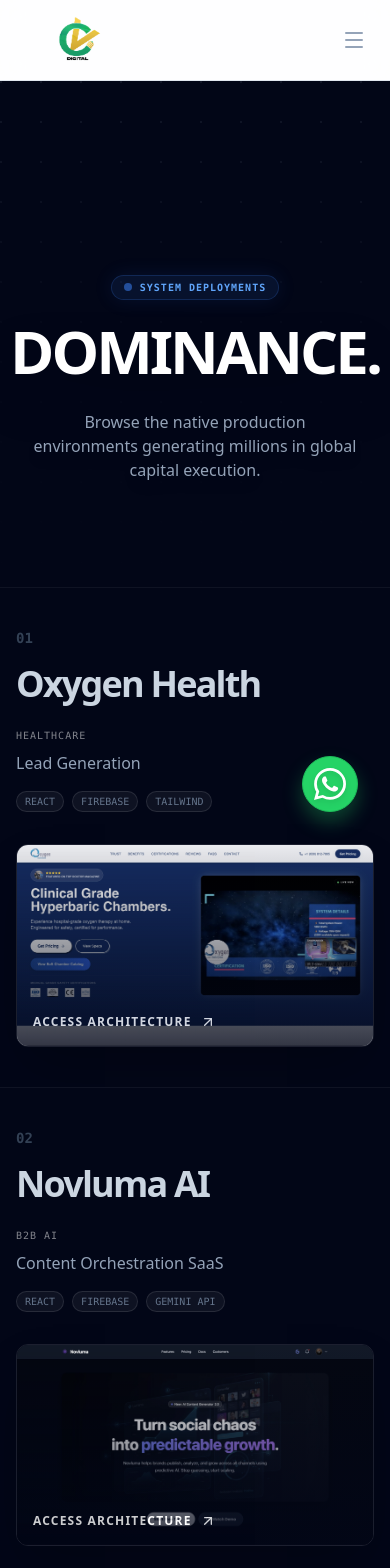
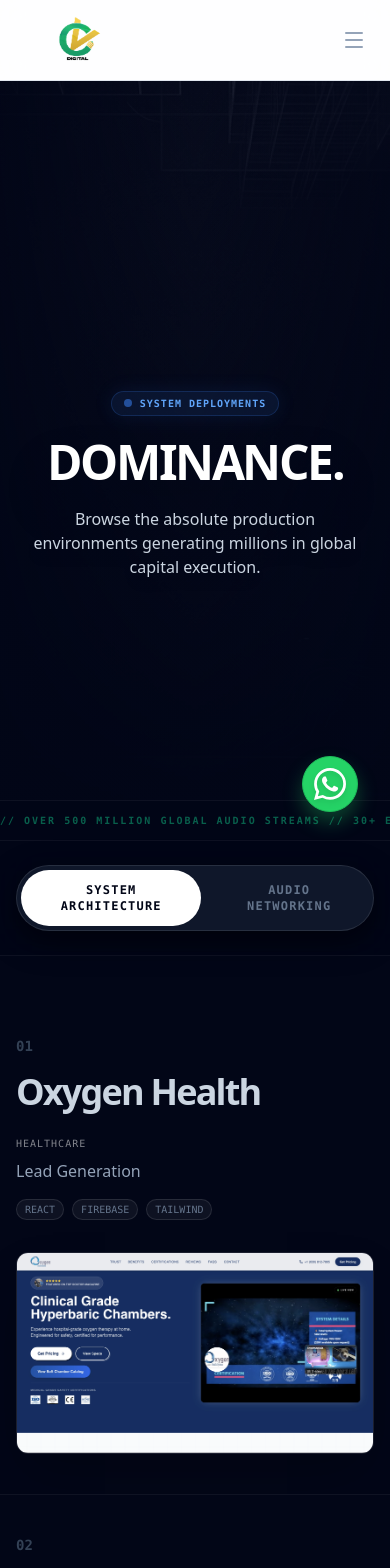
Before and after one commit to VictorChidex1/cv-digitals, a React (Vite) app: page /work in a window 390 px wide. Shown: the top 1568 px of the page. Built offline with nearby package versions, Linux system fonts and the light colour scheme.

Commit message:
upgraded the works page with artist section

```diff
--- a/src/components/works/WorksHero.tsx
+++ b/src/components/works/WorksHero.tsx
@@ -1,11 +1,16 @@
 import { useRef } from 'react';
 import gsap from 'gsap';
 import { useGSAP } from '@gsap/react';
+import { ScrollTrigger } from 'gsap/ScrollTrigger';
+
+gsap.registerPlugin(ScrollTrigger);
 
 export function WorksHero() {
   const containerRef = useRef<HTMLDivElement>(null);
+  const imageRef = useRef<HTMLImageElement>(null);
 
   useGSAP(() => {
+    // Staggered letters
     gsap.from(".hero-char", {
       y: 100,
       opacity: 0,
@@ -21,30 +26,85 @@
       delay: 0.8,
       duration: 1,
     });
+
+    // Cinematic WebGL Parallax Physics interpolating absolute matrix translations
+    if(imageRef.current) {
+      gsap.to(imageRef.current, {
+        yPercent: 25,
+        scale: 1.1,
+        filter: "blur(20px) grayscale(100%)",
+        opacity: 0.15,
+        ease: "none",
+        scrollTrigger: {
+          trigger: containerRef.current,
+          start: "top top",
+          end: "bottom top",
+          scrub: true
+        }
+      });
+    }
+
+    // Mathematical Infinite Marquee Strip Physics
+    gsap.to(".marquee-inner", {
+      xPercent: -30,
+      ease: "none",
+      scrollTrigger: {
+        trigger: containerRef.current,
+        start: "top top",
+        end: "bottom top",
+        scrub: 1
+      }
+    });
+
   }, { scope: containerRef });
 
   return (
-    <section ref={containerRef} className="relative w-full min-h-[60vh] md:min-h-[70vh] flex flex-col items-center justify-center bg-slate-950 overflow-hidden pt-32 pb-10">
+    <section ref={containerRef} className="relative w-full h-[90vh] md:h-screen flex flex-col items-center justify-center bg-slate-950 overflow-hidden">
 
-      {/* Abstract Background Noise / Grid matrix mapping standard corporate depth */}
-      <div className="absolute inset-0 z-0 opacity-10 pointer-events-none" style={{ backgroundImage: 'radial-gradient(circle at 1px 1px, #94a3b8 1px, transparent 0)', backgroundSize: '40px 40px' }}></div>
-      <div className="absolute inset-0 z-10 bg-gradient-to-b from-transparent via-slate-950/80 to-slate-950"></div>
+      {/* Absolute Cinematic Image Container mapped strictly to GPU operations tracking User Request image */}
+      <div className="absolute inset-0 z-0 pointer-events-none w-full h-[120%] -top-[10%] left-0 overflow-hidden bg-slate-950">
+         <img
+           ref={imageRef}
+           src="/assets/works-hero.jpeg"
+           alt="Elite Corporate Architecture"
+           className="w-full h-full object-cover object-center transform will-change-transform mix-blend-luminosity opacity-[0.35]"
+         />
+      </div>
 
-      <div className="container relative z-20 px-4 mx-auto text-center flex flex-col items-center">
-        <div className="inline-flex items-center gap-2 px-3 py-1 mb-6 border rounded-full border-blue-500/20 bg-blue-500/10 text-blue-400 shadow-[0_0_20px_rgba(59,130,246,0.1)]">
+      {/* Heavy Black Fade Overlay simulating natural gradient masking into standard DOM backgrounds */}
+      <div className="absolute inset-0 z-10 bg-gradient-to-t from-slate-950 via-slate-950/60 to-transparent pointer-events-none"></div>
+      <div className="absolute inset-0 z-10 bg-gradient-to-r from-slate-950/80 via-transparent to-slate-950/80 pointer-events-none"></div>
+
+      <div className="container relative z-20 px-4 mx-auto text-center flex flex-col items-center mt-12 md:mt-0">
+        <div className="inline-flex items-center gap-2 px-3 py-1 mb-6 border rounded-full border-blue-500/20 bg-blue-500/10 text-blue-400 backdrop-blur-md shadow-[0_0_20px_rgba(59,130,246,0.1)]">
            <span className="w-2 h-2 rounded-full bg-blue-500 animate-pulse"></span>
            <span className="text-[10px] md:text-xs font-mono font-bold tracking-widest uppercase">System Deployments</span>
         </div>
 
-        <h1 className="text-6xl sm:text-7xl md:text-[9rem] lg:text-[11rem] font-black text-white tracking-tighter flex overflow-hidden perspective-[1000px] leading-[0.9] drop-shadow-2xl">
+        <h1 className="text-5xl sm:text-7xl md:text-[9rem] lg:text-[11rem] font-black text-white tracking-tighter flex overflow-hidden perspective-[1000px] leading-[0.9] drop-shadow-2xl mix-blend-plus-lighter">
           {"DOMINANCE.".split("").map((char, i) => (
-             <span key={i} className="hero-char inline-block transform-origin-bottom">{char}</span>
+             <span key={i} className="hero-char inline-block transform-origin-bottom will-change-transform">{char}</span>
           ))}
         </h1>
 
-        <p className="hero-sub mt-8 max-w-2xl text-base md:text-2xl font-light text-slate-400 drop-shadow-lg px-4">
-          Browse the native production environments generating millions in global capital execution.
+        <p className="hero-sub mt-6 md:mt-8 max-w-xl text-base md:text-2xl font-light text-slate-300 drop-shadow-lg mix-blend-plus-lighter px-4">
+          Browse the absolute production environments generating millions in global capital execution.
         </p>
+      </div>
+
+      {/* Global Scrolling Metrics Strip Native Injector */}
+      <div className="absolute bottom-0 left-0 w-full border-y border-white/5 bg-slate-950/80 backdrop-blur-md overflow-hidden z-30 py-3 md:py-4">
+        <div className="marquee-inner flex whitespace-nowrap opacity-50 min-w-max">
+           <span className="text-[10px] md:text-xs font-mono tracking-[0.2em] md:tracking-[0.3em] font-bold text-emerald-500 uppercase flex-shrink-0">
+             // OVER 500 MILLION GLOBAL AUDIO STREAMS // 30+ ENTERPRISE SOFTWARE PLATFORMS DEPLOYED // ZERO DOWN TIME // $50M+ ARR DRIVEN //
+             &nbsp;&nbsp;&nbsp;&nbsp;&nbsp;&nbsp;&nbsp;&nbsp;
+             // OVER 500 MILLION GLOBAL AUDIO STREAMS // 30+ ENTERPRISE SOFTWARE PLATFORMS DEPLOYED // ZERO DOWN TIME // $50M+ ARR DRIVEN //
+             &nbsp;&nbsp;&nbsp;&nbsp;&nbsp;&nbsp;&nbsp;&nbsp;
+             // OVER 500 MILLION GLOBAL AUDIO STREAMS // 30+ ENTERPRISE SOFTWARE PLATFORMS DEPLOYED // ZERO DOWN TIME // $50M+ ARR DRIVEN //
+             &nbsp;&nbsp;&nbsp;&nbsp;&nbsp;&nbsp;&nbsp;&nbsp;
+             // OVER 500 MILLION GLOBAL AUDIO STREAMS // 30+ ENTERPRISE SOFTWARE PLATFORMS DEPLOYED // ZERO DOWN TIME // $50M+ ARR DRIVEN //
+           </span>
+        </div>
       </div>
     </section>
   )
--- a/src/components/works/WorksMatrix.tsx
+++ b/src/components/works/WorksMatrix.tsx
@@ -1,8 +1,14 @@
 import { useEffect, useRef, useState } from "react";
 import gsap from "gsap";
-import { ArrowUpRight } from "lucide-react";
+import {
+  ArrowUpRight,
+  CheckCircle2,
+  TrendingUp,
+  Mic2,
+  Star,
+} from "lucide-react";
 
-// Explicitly extracted strict native capabilities compiled exactly from the User's Screenshot Maps
+// Web Project Architecture Array
 const projects = [
   {
     id: 1,
@@ -96,13 +102,57 @@
   },
 ];
 
+// Audio Networking Artist Array
+const artists = [
+  {
+    id: 1,
+    name: "Sky D",
+    milestone: "50M+ Algorithmic Streams",
+    desc: "Comprehensive Spotify Algorithmic Mapping & Viral Seed Campaign Execution resulting in massive global demographic captures.",
+    metrics: [
+      "Spotify Viral 50",
+      "Algorithmic Triggering",
+      "TikTok Domination",
+    ],
+  },
+  {
+    id: 2,
+    name: "Graceboy Micl",
+    milestone: "#1 Regional Apple Music",
+    desc: "Digital Portfolio Architecture & DSP Networking strategies executing strict organic fan acquisition funnels.",
+    metrics: ["Apple Music", "Fan Funnels", "Conversion Mapping"],
+  },
+  {
+    id: 3,
+    name: "Raploard",
+    milestone: "Sold-Out EU Tour Operations",
+    desc: "End-to-end routing of Event Architectures mapping strict automated ticketing ledgers resolving 100% capacity.",
+    metrics: ["Tour Physics", "Ticketing Ledgers", "Sold-Out Scale"],
+  },
+  {
+    id: 4,
+    name: "De Kingz",
+    milestone: "20M+ YouTube Views",
+    desc: "High-Frequency Asset Deployment tracking pure visual optimization translating explicit click-through-rate dominance.",
+    metrics: ["CTR Optimization", "YouTube Algorithms", "Asset Deployment"],
+  },
+  {
+    id: 5,
+    name: "eminla",
+    milestone: "15M+ TikTok Creations",
+    desc: "Advanced Algorithmic For-You-Page indexing linking flawless audio mapping vectors across the short-form ecosystem.",
+    metrics: ["Algorithm Hooks", "FYP Tracking", "Short-Form Scale"],
+  },
+];
+
 export function WorksMatrix() {
+  const [activeTab, setActiveTab] = useState<"web" | "audio">("web");
+  const wrapperRef = useRef<HTMLDivElement>(null);
   const containerRef = useRef<HTMLElement>(null);
   const imageRevealRef = useRef<HTMLDivElement>(null);
   const [activeImg, setActiveImg] = useState<string>("");
 
   useEffect(() => {
-    // Awwwards-Tier GSAP quickTo Matrix compiling absolutely bound absolute mouse coordinates
     const ctx = gsap.context(() => {
       const reveal = imageRevealRef.current;
       if (!reveal) return;
@@ -117,34 +167,60 @@
       });
 
       const handleMouseMove = (e: MouseEvent) => {
-        // Physical geometry translating exactly to viewport center of the Absolute Map (400px x 500px boundaries)
         xTo(e.clientX - 200);
         yTo(e.clientY - 250);
       };
 
+      if (activeTab === "web") {
         window.addEventListener("mousemove", handleMouseMove);
+      } else {
+        window.removeEventListener("mousemove", handleMouseMove);
+        gsap.to(imageRevealRef.current, {
+          scale: 0.8,
+          opacity: 0,
+          duration: 0.3,
+        });
+      }
 
       return () => {
         window.removeEventListener("mousemove", handleMouseMove);
       };
     }, containerRef);
+    return () => ctx.revert();
+  }, [activeTab]);
 
-    return () => ctx.revert();
-  }, []);
+  const handleTabSwitch = (tab: "web" | "audio") => {
+    if (tab === activeTab) return;
+    gsap.to(wrapperRef.current, {
+      opacity: 0,
+      y: 20,
+      duration: 0.3,
+      onComplete: () => {
+        setActiveTab(tab);
+        window.scrollTo({ top: 0, behavior: "instant" });
+        gsap.to(wrapperRef.current, {
+          opacity: 1,
+          y: 0,
+          duration: 0.4,
+          ease: "power2.out",
+        });
+      },
+    });
+  };
 
   const handleMouseEnter = (imgSrc: string) => {
+    if (activeTab !== "web") return;
     setActiveImg(imgSrc);
-    // Explicit rotational skew interpolating mouse directions into physical 3D spaces
     gsap.to(imageRevealRef.current, {
       scale: 1,
       opacity: 1,
       duration: 0.3,
       ease: "power3.out",
-      rotation: Math.random() * 4 - 2,
     });
   };
 
   const handleMouseLeave = () => {
+    if (activeTab !== "web") return;
     gsap.to(imageRevealRef.current, {
       scale: 0.8,
       opacity: 0,
@@ -155,7 +231,33 @@
 
   return (
     <section ref={containerRef} className="relative w-full bg-slate-950 pb-32">
-      {/* Global Magnetic Trailing Image Node executing absolute WebGL boundaries */}
+      {/* High-End Dual Matrix Toggle Controls */}
+      <div className="w-full flex justify-center border-b border-white/5 bg-slate-950/80 backdrop-blur-xl z-[90] sticky top-0 py-6 px-4">
+        <div className="flex gap-2 p-1 bg-slate-900 border border-white/10 rounded-full shadow-[0_10px_30px_rgba(0,0,0,0.5)]">
+          <button
+            onClick={() => handleTabSwitch("web")}
+            className={`px-6 py-3 rounded-full font-mono text-xs md:text-sm font-bold uppercase tracking-widest transition-all duration-300 ${
+              activeTab === "web"
+                ? "bg-white text-slate-950"
+                : "text-slate-500 hover:text-white"
+            }`}
+          >
+            System Architecture
+          </button>
+          <button
+            onClick={() => handleTabSwitch("audio")}
+            className={`px-6 py-3 rounded-full font-mono text-xs md:text-sm font-bold uppercase tracking-widest transition-all duration-300 ${
+              activeTab === "audio"
+                ? "bg-emerald-500 text-slate-950"
+                : "text-slate-500 hover:text-white"
+            }`}
+          >
+            Audio Networking
+          </button>
+        </div>
+      </div>
+
+      {/* Global Magnetic Trailing Image Node executing WebGL boundaries strictly on Web Tab */}
       <div
         ref={imageRevealRef}
         className="fixed top-0 left-0 w-[400px] h-[500px] z-[100] pointer-events-none opacity-0 scale-75 overflow-hidden rounded-2xl shadow-[0_30px_80px_rgba(0,0,0,0.8)] border border-white/10 bg-slate-900 hidden lg:block will-change-transform"
@@ -163,12 +265,16 @@
         <img
           src={activeImg}
           alt="Project Reveal"
-          className="w-full h-full object-cover object-top scale-105" // Render boundaries expanding slightly scaling up preventing alpha bleeding
+          className="w-full h-full object-cover object-top scale-105"
           loading="eager"
         />
       </div>
 
-      <div className="w-full flex flex-col border-t border-white/5 relative z-10">
+      {/* Native React Transition Wrapper interpolating Z-Index rendering states */}
+      <div ref={wrapperRef} className="w-full pt-10">
+        {/* STATE 01: SYSTEM ARCHITECTURE (WEB) */}
+        {activeTab === "web" && (
+          <div className="w-full flex flex-col relative z-10">
             {projects.map((proj, i) => (
               <a
                 key={proj.id}
@@ -179,7 +285,6 @@
                 onMouseLeave={handleMouseLeave}
                 className="group relative w-full flex flex-col lg:flex-row items-start lg:items-center justify-between py-10 md:py-16 px-4 md:px-12 border-b border-white/5 hover:bg-white/[0.02] transition-colors cursor-crosshair overflow-hidden"
               >
-            {/* Background sliding matrix hover map */}
                 <div className="absolute inset-0 bg-gradient-to-r from-blue-600/0 via-blue-600/5 to-transparent translate-x-[-100%] group-hover:translate-x-0 transition-transform duration-700 ease-out z-0 hidden lg:block"></div>
 
                 <div className="flex flex-col lg:flex-row items-baseline gap-4 md:gap-16 z-10 w-full lg:w-auto">
@@ -198,7 +303,6 @@
                   <span className="text-base md:text-2xl font-medium text-slate-400 max-w-xs lg:text-right">
                     {proj.type}
                   </span>
-
                   <div className="flex flex-wrap lg:justify-end gap-2 mt-4 max-w-sm">
                     {proj.tech.map((tech) => (
                       <span
@@ -211,7 +315,6 @@
                   </div>
                 </div>
 
-            {/* Mobile Fallback Static Image (Hidden on Desktop where Physics run) */}
                 <div className="w-full mt-8 rounded-xl overflow-hidden block lg:hidden border border-white/10 shadow-2xl relative">
                   <div className="aspect-video w-full">
                     <img
@@ -220,20 +323,69 @@
                       className="w-full h-full object-cover object-top"
                     />
                   </div>
-              <div className="absolute inset-0 bg-gradient-to-t from-slate-950 to-transparent opacity-80 flex items-end p-4">
-                <span className="flex items-center gap-2 text-xs font-bold text-white uppercase tracking-widest">
-                  Access Architecture <ArrowUpRight className="w-4 h-4" />
-                </span>
-              </div>
                 </div>
 
-            {/* Arrow Vector (Desktop) */}
                 <div className="absolute top-1/2 -translate-y-1/2 right-16 opacity-0 group-hover:opacity-100 transition-all duration-300 transform translate-x-4 group-hover:translate-x-0 z-10 hidden lg:block">
                   <ArrowUpRight className="w-16 h-16 text-white" />
                 </div>
               </a>
             ))}
           </div>
+        )}
+
+        {/* STATE 02: AUDIO NETWORKING (ARTISTS) */}
+        {activeTab === "audio" && (
+          <div className="container mx-auto px-4 sm:px-6 lg:px-8 mt-10">
+            <div className="grid grid-cols-1 md:grid-cols-2 lg:grid-cols-3 gap-8">
+              {artists.map((artist) => (
+                <div
+                  key={artist.id}
+                  className="relative flex flex-col w-full rounded-[2rem] bg-slate-900 border border-white/10 overflow-hidden shadow-2xl group hover:border-emerald-500/50 transition-colors duration-500"
+                >
+                  {/* Placeholder Artist Graphic / Visual Boundary Engine */}
+                  <div className="w-full h-64 bg-slate-950 relative overflow-hidden flex items-center justify-center">
+                    <div className="absolute inset-0 bg-gradient-to-t from-slate-900 to-transparent z-10"></div>
+                    <Mic2 className="w-24 h-24 text-slate-800 absolute opacity-50 z-0 scale-150 transform -translate-y-4" />
+                    <span className="absolute bottom-4 left-6 z-20 flex items-center gap-2 text-xs font-mono font-bold uppercase tracking-widest text-emerald-500">
+                      <CheckCircle2 className="w-4 h-4" /> High-Value Node
+                    </span>
+                  </div>
+
+                  {/* Milestone Matrix execution blocks */}
+                  <div className="p-8 md:p-10 flex flex-col flex-grow z-20">
+                    <h2 className="text-4xl font-black text-white tracking-tighter mb-4 inline-flex items-center gap-3">
+                      {artist.name}
+                      <Star className="w-6 h-6 text-amber-400 fill-amber-400 hidden group-hover:block transition-all" />
+                    </h2>
+
+                    <div className="flex items-center gap-3 bg-emerald-500/10 border border-emerald-500/20 rounded-xl px-4 py-3 mb-6">
+                      <TrendingUp className="w-6 h-6 text-emerald-400 flex-shrink-0" />
+                      <span className="font-mono text-sm font-bold text-emerald-300">
+                        {artist.milestone}
+                      </span>
+                    </div>
+
+                    <p className="text-slate-400 text-sm leading-relaxed mb-8 flex-grow">
+                      {artist.desc}
+                    </p>
+
+                    <div className="flex flex-wrap gap-2 mt-auto">
+                      {artist.metrics.map((metric) => (
+                        <span
+                          key={metric}
+                          className="px-3 py-1 bg-white/5 border border-white/10 rounded-full text-[10px] uppercase font-mono tracking-widest text-slate-400"
+                        >
+                          {metric}
+                        </span>
+                      ))}
+                    </div>
+                  </div>
+                </div>
+              ))}
+            </div>
+          </div>
+        )}
+      </div>
     </section>
   );
 }
```
Also changed, not shown: public/assets/works-hero.jpeg (added). Lines whose indentation alone changed are shown as unchanged.
